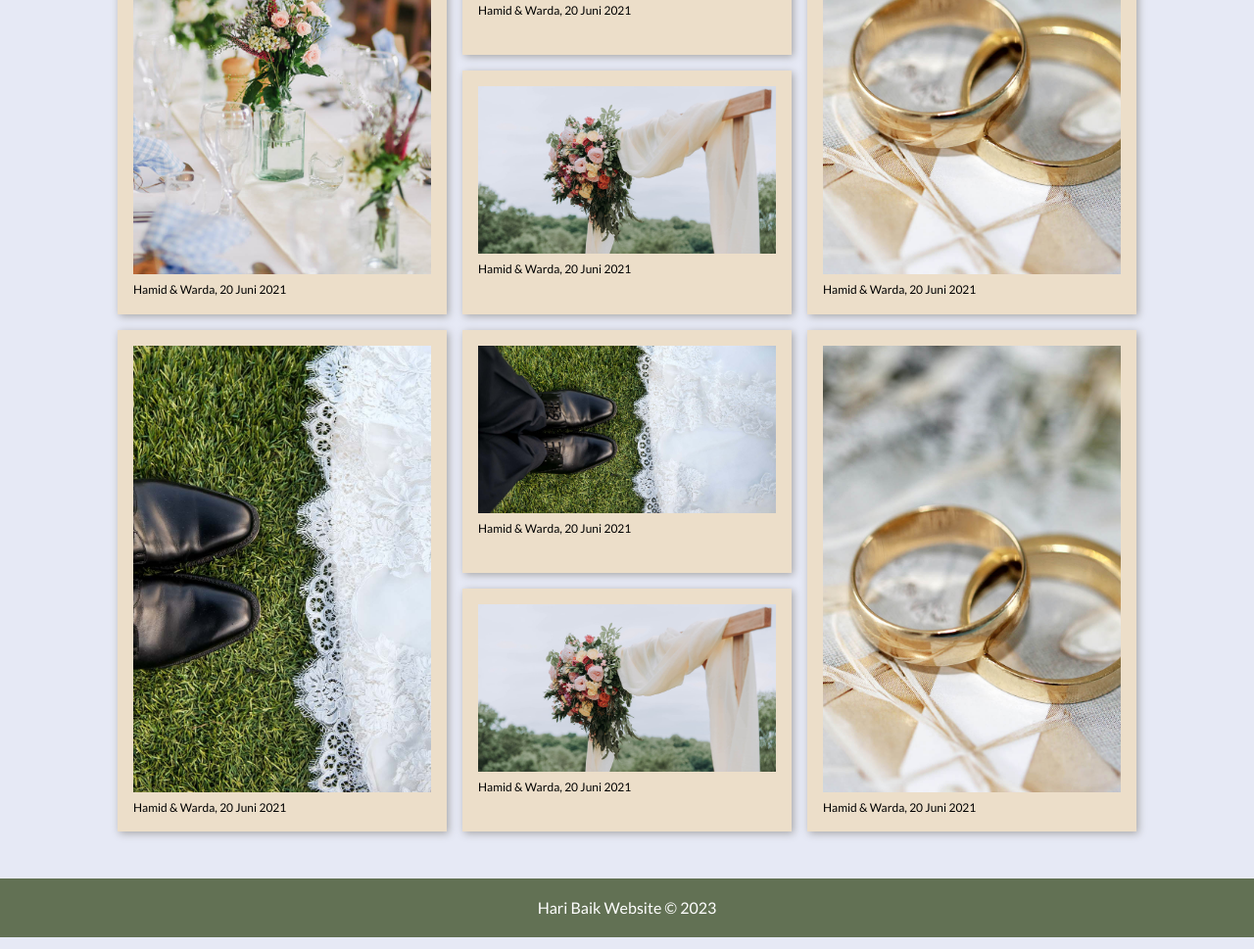
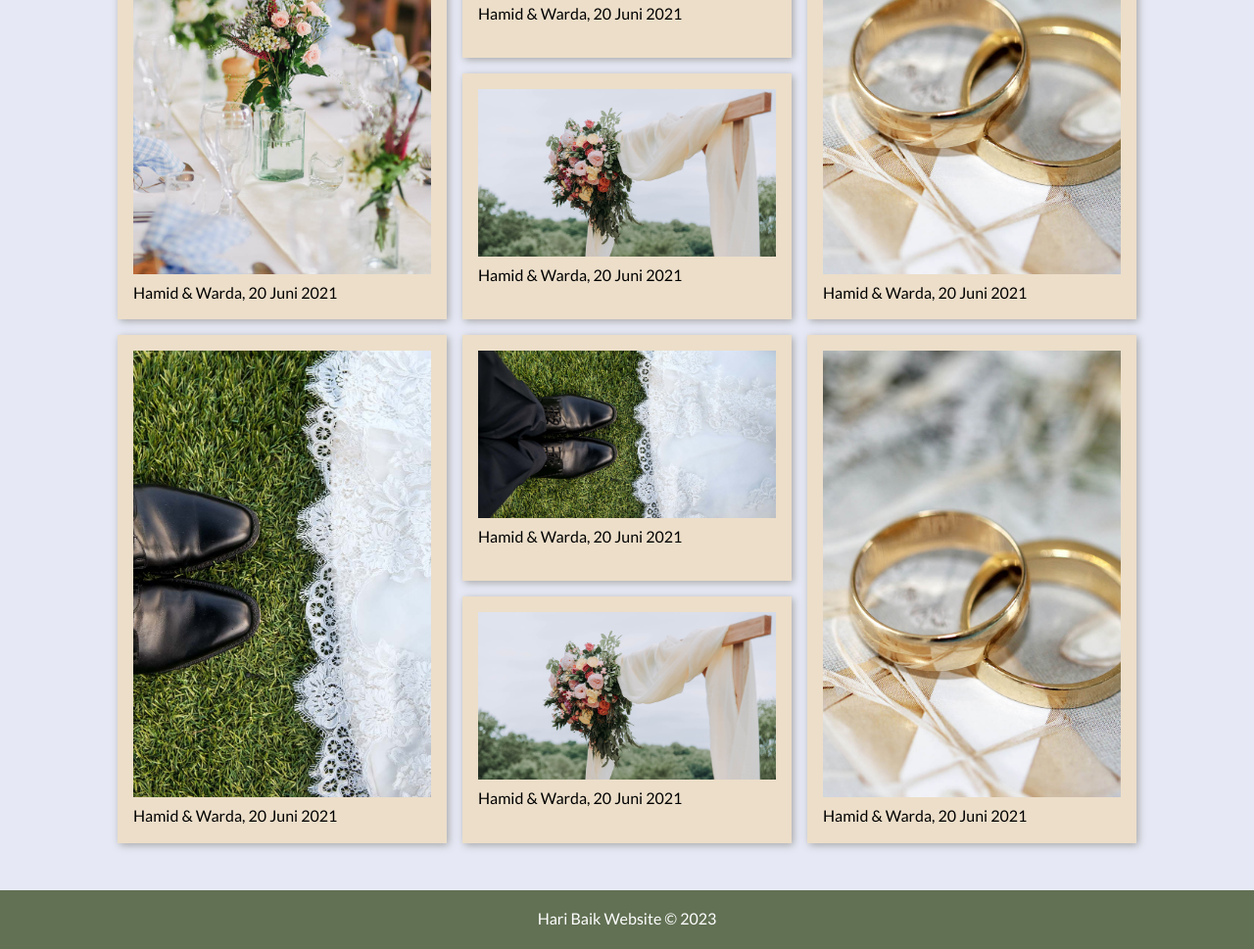
Before and after one commit to revou-fundamental-course/29-may-23-fitrifityanto, a website: page portfolio.html in a window 1280 px wide. Shown: the part 887-1856 px from the top of the page at 98% size. Drawn offline with nearby package versions, Linux system fonts and the light colour scheme.

Commit message:
perbaiki tag p: diganti tag h4

```diff
--- a/css/index.css
+++ b/css/index.css
@@ -6,8 +6,12 @@
     box-sizing: border-box;
 }
 
+html {
+    font-size: 16px;
+
+}
+
 body {
-    font-size: 16px;
     font-weight: 400;
     line-height: 1.4;
     font-family: 'Lato', sans-serif;
@@ -30,6 +34,11 @@ h2 {
     font-size: 2em;
     font-family: 'Playfair Display', serif;
     margin-bottom: .5em;
+}
+
+h4 {
+    font-size: 1rem;
+    font-weight: 400;
 }
 
 header {
@@ -203,7 +212,7 @@ nav {
     gap: 0.5em;
 }
 
-.headquarter-items > p {
+.headquarter-items h4 {
     font-weight: 700;
 }
 
--- a/portfolio.html
+++ b/portfolio.html
@@ -51,7 +51,7 @@
                         <img src="img/table.jpg" alt="">
                     </div>
                     <div class="desc-porto">
-                        <p>Hamid & Warda, 20 Juni 2021</p>
+                        <h4>Hamid & Warda, 20 Juni 2021</h4>
                     </div>
                 </div>
                 <div class="gallery-items">
@@ -59,7 +59,7 @@
                         <img src="img/chair-1.jpg" alt="">
                     </div>
                     <div class="desc-porto">
-                        <p>Hamid & Warda, 20 Juni 2021</p>
+                        <h4>Hamid & Warda, 20 Juni 2021</h4>
                     </div>
                 </div>
                 <div class="gallery-items">
@@ -67,7 +67,7 @@
                         <img src="img/rings.jpg" alt="">
                     </div>
                     <div class="desc-porto">
-                        <p>Hamid & Warda, 20 Juni 2021</p>
+                        <h4>Hamid & Warda, 20 Juni 2021</h4>
                     </div>
                 </div>
                 <div class="gallery-items">
@@ -75,7 +75,7 @@
                         <img src="img/flower1.jpg" alt="">
                     </div>
                     <div class="desc-porto">
-                        <p>Hamid & Warda, 20 Juni 2021</p>
+                        <h4>Hamid & Warda, 20 Juni 2021</h4>
                     </div>
                 </div>
                 <div class="gallery-items">
@@ -83,7 +83,7 @@
                         <img src="img/shoes.jpg" alt="">
                     </div>
                     <div class="desc-porto">
-                        <p>Hamid & Warda, 20 Juni 2021</p>
+                        <h4>Hamid & Warda, 20 Juni 2021</h4>
                     </div>
                 </div>
                 <div class="gallery-items">
@@ -91,7 +91,7 @@
                         <img src="img/shoes.jpg" alt="">
                     </div>
                     <div class="desc-porto">
-                        <p>Hamid & Warda, 20 Juni 2021</p>
+                        <h4>Hamid & Warda, 20 Juni 2021</h4>
                     </div>
                 </div>
                 <div class="gallery-items">
@@ -99,7 +99,7 @@
                         <img src="img/rings.jpg" alt="">
                     </div>
                     <div class="desc-porto">
-                        <p>Hamid & Warda, 20 Juni 2021</p>
+                        <h4>Hamid & Warda, 20 Juni 2021</h4>
                     </div>
                 </div>
                 <div class="gallery-items">
@@ -107,7 +107,7 @@
                         <img src="img/flower1.jpg" alt="">
                     </div>
                     <div class="desc-porto">
-                        <p>Hamid & Warda, 20 Juni 2021</p>
+                        <h4>Hamid & Warda, 20 Juni 2021</h4>
                     </div>
                 </div>
             </div>
@@ -115,7 +115,7 @@
     </main>
     <footer>
         <div class="wrapper">
-            <p>Hari Baik Website &copy; 2023</p>
+            <h4>Hari Baik Website &copy; 2023</h4>
         </div>
     </footer>
 </body>
```
Also changed, not shown: index.html (+6 -6 lines), profile.html (+1 -1 lines).
